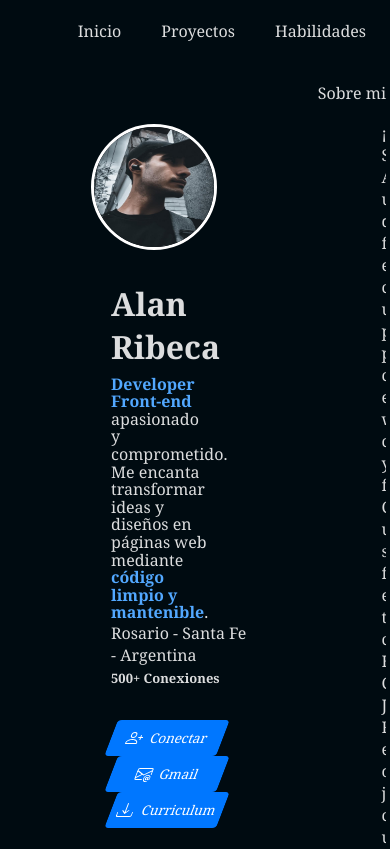
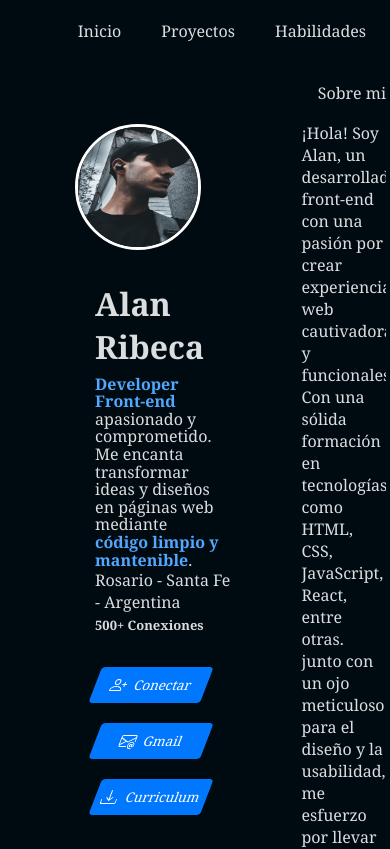
Before and after one commit to stivcode21/Colaboracion-Portafolio, a React (Vite) app: page / in a window 390 px wide. Shown: the top 849 px of the page. Built offline with nearby package versions, Linux system fonts and the light colour scheme.

Commit message:
siguiendo con el resposive

```diff
--- a/src/components/informacion/info.scss
+++ b/src/components/informacion/info.scss
@@ -18,3 +18,9 @@
     }
   }
 }
+
+@media (max-width:1159px) {
+  .info {
+    width: 59%;
+  }
+}
--- a/src/components/presentacion/botones.scss
+++ b/src/components/presentacion/botones.scss
@@ -30,3 +30,12 @@
     }
   }
 }
+
+@media (max-width:1134px) {
+  .botones {
+    display: grid;
+    grid-template-columns: repeat(auto-fit, minmax(100px, 1fr));
+    gap: 20px;
+
+  }
+}
--- a/src/components/presentacion/presentacion.scss
+++ b/src/components/presentacion/presentacion.scss
@@ -156,3 +156,13 @@
     }
   }
 }
+
+@media (max-width:1159px) {
+  .presentacion {
+    margin: 0 0 0 4rem;
+
+    .info .profesion {
+      width: 91%;
+    }
+  }
+}
```
